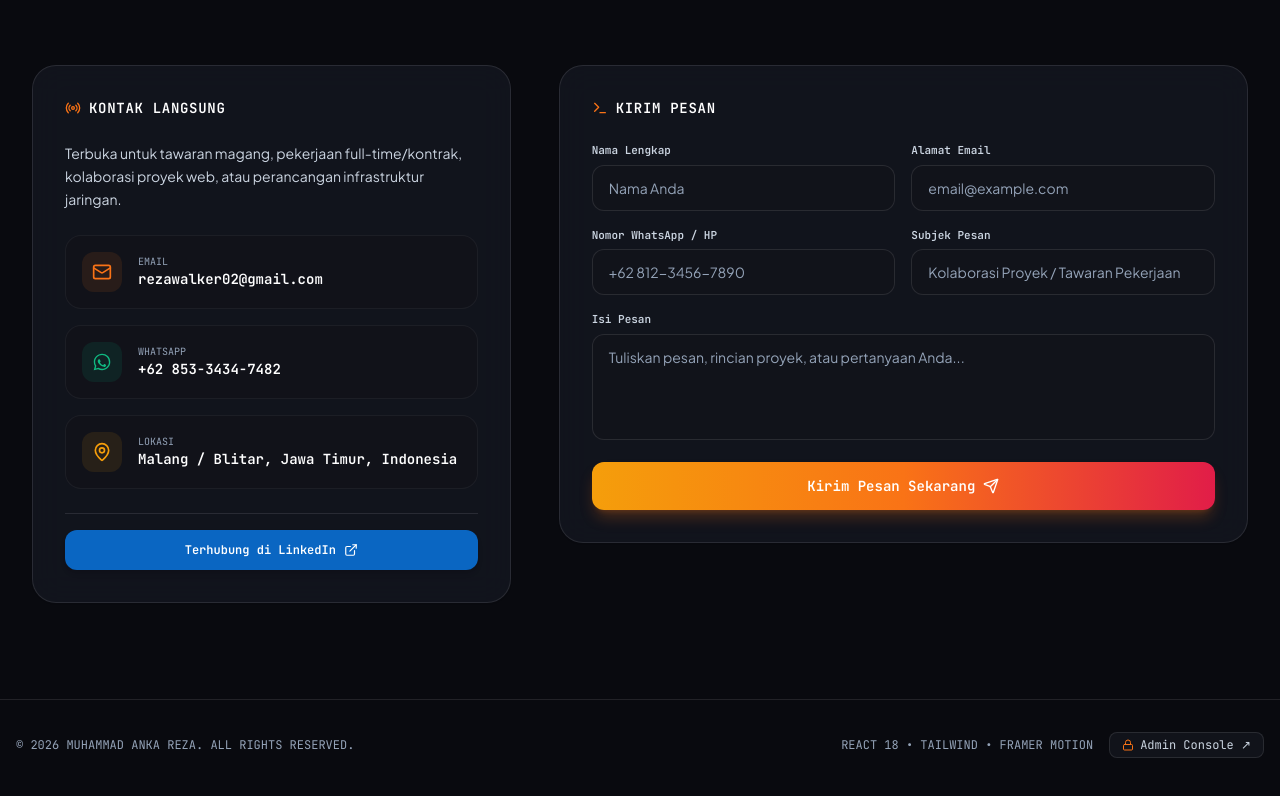
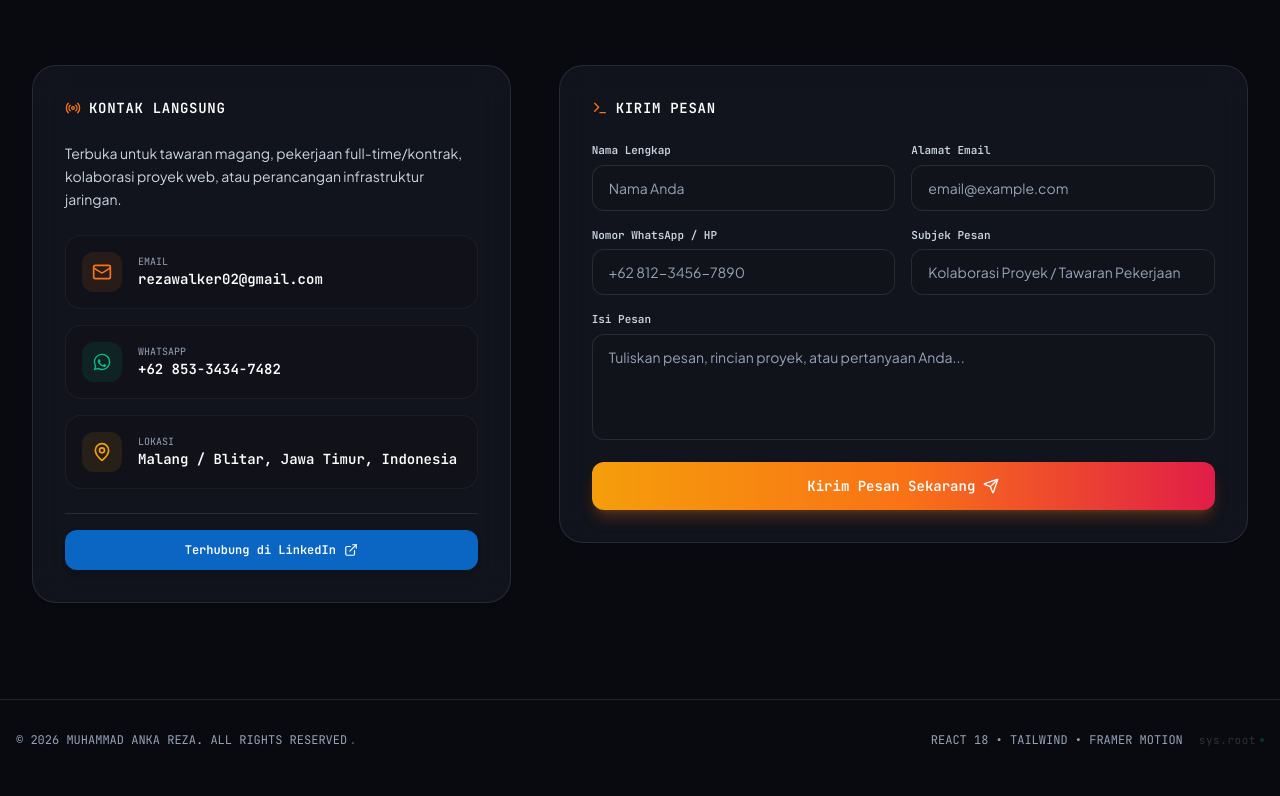
Before and after one commit to AnkaRezaa/portofolio-remastered, a React (Vite) app in the folder portofolio-reza-remake/: page / in a window 1280 px wide. Shown: the part 9289-10085 px from the top of the page. Built offline with nearby package versions, Linux system fonts and the light colour scheme; no server answers; the database is empty.

Commit message:
feat: hide admin console button into secret easter egg triggers and hotkey

```diff
--- a/portofolio-reza-remake/src/App.tsx
+++ b/portofolio-reza-remake/src/App.tsx
@@ -42,6 +42,18 @@
       window.removeEventListener("hashchange", handleRouteCheck);
       window.removeEventListener("popstate", handleRouteCheck);
     };
+  }, []);
+
+  // Secret Easter Egg Shortcut: Ctrl + Shift + A opens Admin Console in new tab
+  useEffect(() => {
+    const handleSecretShortcut = (e: KeyboardEvent) => {
+      if ((e.ctrlKey || e.metaKey) && e.shiftKey && (e.key === "A" || e.key === "a")) {
+        e.preventDefault();
+        window.open("?admin=true#admin", "_blank");
+      }
+    };
+    window.addEventListener("keydown", handleSecretShortcut);
+    return () => window.removeEventListener("keydown", handleSecretShortcut);
   }, []);
 
   // Fetch live projects and certificates from Supabase Cloud
--- a/portofolio-reza-remake/src/components/Contact.tsx
+++ b/portofolio-reza-remake/src/components/Contact.tsx
@@ -6,7 +6,6 @@
   Send,
   CheckCircle,
   ExternalLink,
-  Lock,
   Terminal,
   Radio,
   AlertCircle,
@@ -364,19 +363,33 @@
       {/* Industrial Footer */}
       <footer className="mt-24 pt-8 border-t border-slate-200 dark:border-white/10 text-xs font-mono text-slate-500 dark:text-slate-400">
         <div className="max-w-7xl mx-auto px-4 flex flex-col sm:flex-row items-center justify-between gap-4">
-          <p>© {new Date().getFullYear()} MUHAMMAD ANKA REZA. ALL RIGHTS RESERVED.</p>
-          <div className="flex items-center gap-4">
-            <span className="hidden md:inline">REACT 18 • TAILWIND • FRAMER MOTION</span>
+          <p className="flex items-center gap-0.5">
+            <span>© {new Date().getFullYear()} MUHAMMAD ANKA REZA. ALL RIGHTS RESERVED</span>
+            {/* Secret Easter Egg: Clickable period */}
             <a
               href="?admin=true#admin"
               target="_blank"
               rel="noopener noreferrer"
               onClick={() => onOpenAdmin?.()}
-              className="inline-flex items-center gap-1.5 px-3 py-1 rounded-lg border border-slate-300 dark:border-white/10 bg-slate-100 dark:bg-dark-surface text-slate-600 dark:text-slate-300 hover:text-orange-500 hover:border-orange-500/40 transition-colors"
-              title="Buka Admin Console di Halaman / Tab Baru"
+              className="text-slate-400 dark:text-slate-600 hover:text-orange-500 transition-colors cursor-default hover:cursor-pointer select-none"
+              title="sys.console"
             >
-              <Lock className="w-3 h-3 text-orange-500" />
-              <span>Admin Console ↗</span>
+              .
+            </a>
+          </p>
+          <div className="flex items-center gap-4">
+            <span className="hidden md:inline">REACT 18 • TAILWIND • FRAMER MOTION</span>
+            {/* Secret Easter Egg: Subtle technical telemetry link */}
+            <a
+              href="?admin=true#admin"
+              target="_blank"
+              rel="noopener noreferrer"
+              onClick={() => onOpenAdmin?.()}
+              className="opacity-25 hover:opacity-100 text-[11px] text-slate-500 dark:text-slate-400 hover:text-orange-500 transition-all flex items-center gap-1 font-mono tracking-wider cursor-default hover:cursor-pointer select-none"
+              title="system terminal (Ctrl+Shift+A)"
+            >
+              <span>sys.root</span>
+              <span className="w-1 h-1 rounded-full bg-emerald-500 inline-block" />
             </a>
           </div>
         </div>
--- a/portofolio-reza-remake/src/components/Navbar.tsx
+++ b/portofolio-reza-remake/src/components/Navbar.tsx
@@ -1,4 +1,4 @@
-import React, { useState, useEffect } from "react";
+import React, { useState, useEffect, useRef } from "react";
 import { useTheme } from "../context/ThemeContext";
 import { Sun, Moon, Menu, X, ArrowUpRight, Terminal, FileText } from "lucide-react";
 import { motion, AnimatePresence } from "framer-motion";
@@ -23,6 +23,23 @@
   const [isScrolled, setIsScrolled] = useState(false);
   const [mobileMenuOpen, setMobileMenuOpen] = useState(false);
   const [activeSection, setActiveSection] = useState("home");
+  const logoClicksRef = useRef(0);
+  const clickTimerRef = useRef<ReturnType<typeof setTimeout> | null>(null);
+
+  const handleLogoClick = () => {
+    logoClicksRef.current += 1;
+    if (clickTimerRef.current) clearTimeout(clickTimerRef.current);
+
+    if (logoClicksRef.current >= 3) {
+      window.open("?admin=true#admin", "_blank");
+      logoClicksRef.current = 0;
+      return;
+    }
+
+    clickTimerRef.current = setTimeout(() => {
+      logoClicksRef.current = 0;
+    }, 1000);
+  };
 
   useEffect(() => {
     const handleScroll = () => {
@@ -71,9 +88,10 @@
               : "bg-transparent border border-transparent"
           }`}
         >
-          {/* CLI Terminal Brand Identifier */}
+          {/* CLI Terminal Brand Identifier (Triple click opens Admin Console) */}
           <a
             href="#home"
+            onClick={handleLogoClick}
             className="group flex items-center gap-2 font-mono text-xs sm:text-sm font-bold text-slate-900 dark:text-white"
           >
             <span className="text-orange-500 font-extrabold">&gt;_</span>
```
